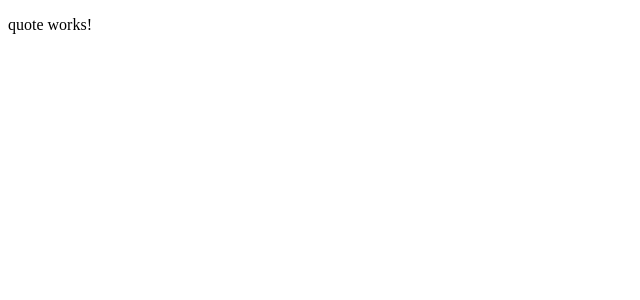
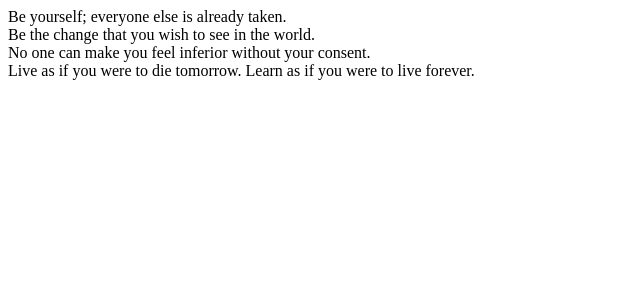
Before and after one commit to Vincent-kipngeno/Quotes-App, an Angular app: page / in a window 1280 px wide. Shown: the top 300 px of the page, without its empty margins (0-640 px from the left). Built offline with nearby package versions, Linux system fonts and the light colour scheme.

Commit message:
Add basic html structure to quote.component.html and display quoteValue

```diff
--- a/src/app/quote/quote.component.html
+++ b/src/app/quote/quote.component.html
@@ -1 +1,9 @@
-<p>quote works!</p>
+<div class="container">
+  <div class="row">
+    <div class="col-md-6">
+      <div *ngFor = "let quote of quotes">
+        {{quote.quoteValue}}
+      </div>
+    </div>
+  </div>
+</div>
```
